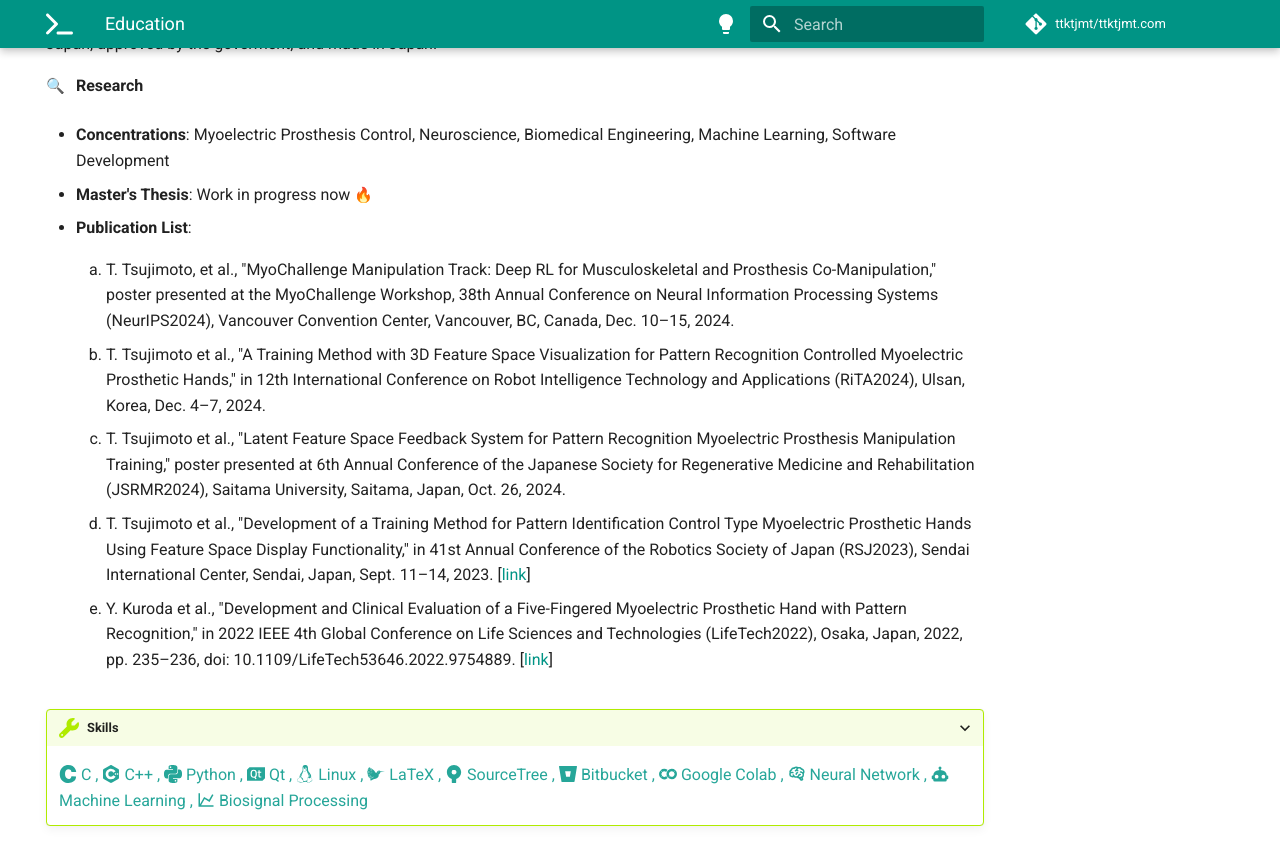
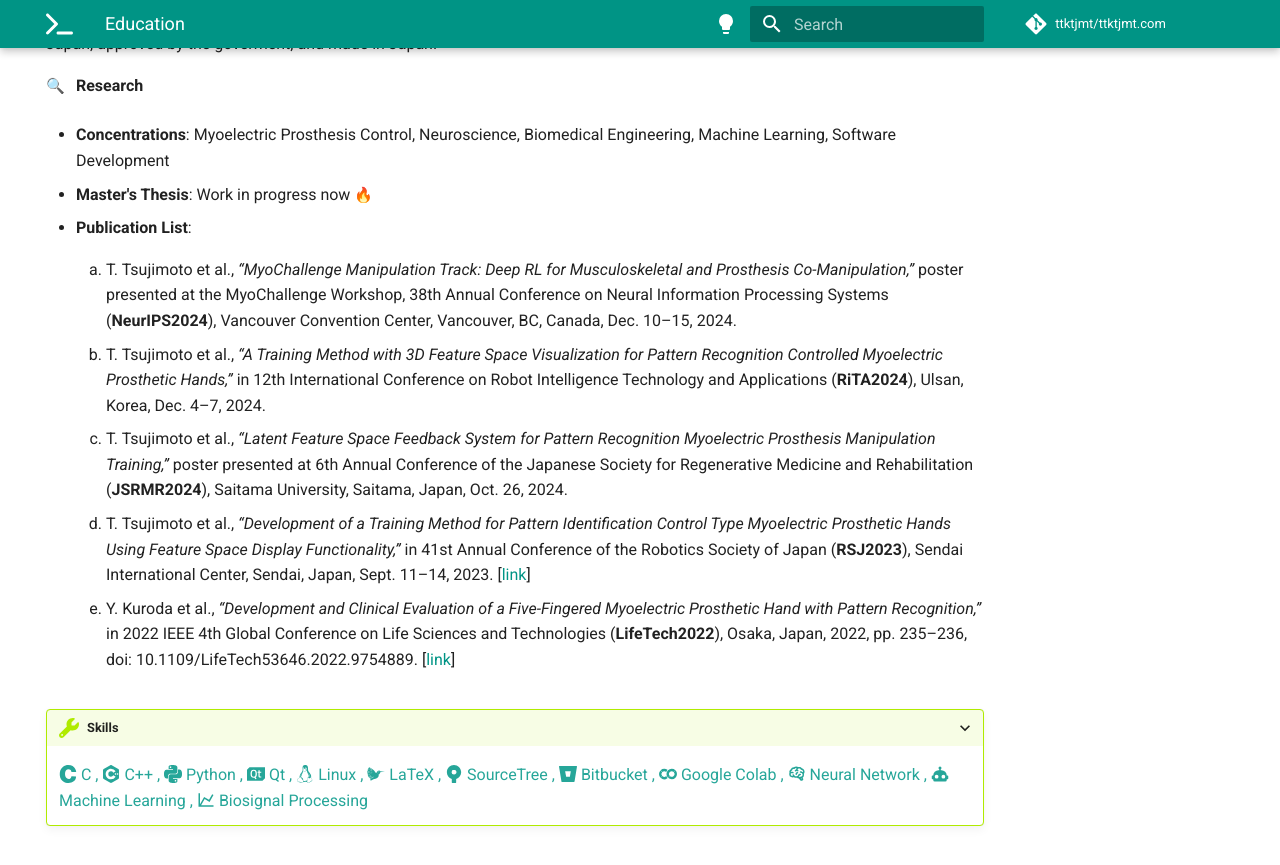
Before and after one commit to ttktjmt/ttktjmt.com, an MkDocs documentation site: the page built from docs/docs/education.md, in a window 1280 px wide and 900 px high, scrolled down 448 px. Shown: the top 865 px of the window. Built offline with MkDocs 1.6.1 and Material for MkDocs 9.7.7, drawn with Linux system fonts in a browser that asks for light colours; emoji names are drawn with the system emoji font; comment, search, counter and statistics services are not loaded.

Commit message:
Edit Publication list

```diff
--- a/docs/docs/education.md
+++ b/docs/docs/education.md
@@ -30,15 +30,15 @@ Our lab successfully commercialized a cyborg prosthetic hand with five independe
 
 * **Publication List**:
 
-    1. T. Tsujimoto, et al., "MyoChallenge Manipulation Track: Deep RL for Musculoskeletal and Prosthesis Co-Manipulation," poster presented at the MyoChallenge Workshop, 38th Annual Conference on Neural Information Processing Systems (NeurIPS2024), Vancouver Convention Center, Vancouver, BC, Canada, Dec. 10–15, 2024.
+    1. T. Tsujimoto et al., _“MyoChallenge Manipulation Track: Deep RL for Musculoskeletal and Prosthesis Co-Manipulation,”_ poster presented at the MyoChallenge Workshop, 38th Annual Conference on Neural Information Processing Systems (**NeurIPS2024**), Vancouver Convention Center, Vancouver, BC, Canada, Dec. 10–15, 2024.
 
-    1. T. Tsujimoto et al., "A Training Method with 3D Feature Space Visualization for Pattern Recognition Controlled Myoelectric Prosthetic Hands," in 12th International Conference on Robot Intelligence Technology and Applications (RiTA2024), Ulsan, Korea, Dec. 4–7, 2024.
+    1. T. Tsujimoto et al., _“A Training Method with 3D Feature Space Visualization for Pattern Recognition Controlled Myoelectric Prosthetic Hands,”_ in 12th International Conference on Robot Intelligence Technology and Applications (**RiTA2024**), Ulsan, Korea, Dec. 4–7, 2024.
 
-    1. T. Tsujimoto et al., "Latent Feature Space Feedback System for Pattern Recognition Myoelectric Prosthesis Manipulation Training," poster presented at 6th Annual Conference of the Japanese Society for Regenerative Medicine and Rehabilitation (JSRMR2024), Saitama University, Saitama, Japan, Oct. 26, 2024.
+    1. T. Tsujimoto et al., _“Latent Feature Space Feedback System for Pattern Recognition Myoelectric Prosthesis Manipulation Training,”_ poster presented at 6th Annual Conference of the Japanese Society for Regenerative Medicine and Rehabilitation (**JSRMR2024**), Saitama University, Saitama, Japan, Oct. 26, 2024.
 
-    1. T. Tsujimoto et al., "Development of a Training Method for Pattern Identification Control Type Myoelectric Prosthetic Hands Using Feature Space Display Functionality," in 41st Annual Conference of the Robotics Society of Japan (RSJ2023), Sendai International Center, Sendai, Japan, Sept. 11–14, 2023. [[link](https://www.tus.ac.jp/ridai/doc/ji/RIJIA01Detail.php?kin=soc&no=183141){:target="_blank"}]
+    1. T. Tsujimoto et al., _“Development of a Training Method for Pattern Identification Control Type Myoelectric Prosthetic Hands Using Feature Space Display Functionality,”_ in 41st Annual Conference of the Robotics Society of Japan (**RSJ2023**), Sendai International Center, Sendai, Japan, Sept. 11–14, 2023. [[link](https://www.tus.ac.jp/ridai/doc/ji/RIJIA01Detail.php?kin=soc&no=183141){:target="_blank"}]
 
-    1. Y. Kuroda et al., "Development and Clinical Evaluation of a Five-Fingered Myoelectric Prosthetic Hand with Pattern Recognition," in 2022 IEEE 4th Global Conference on Life Sciences and Technologies (LifeTech2022), Osaka, Japan, 2022, pp. 235–236, doi: 10.1109/LifeTech53646.2022.9754889. [[link](https://ieeexplore.ieee.org/document/9754889){:target="_blank"}]
+    1. Y. Kuroda et al., _“Development and Clinical Evaluation of a Five-Fingered Myoelectric Prosthetic Hand with Pattern Recognition,”_ in 2022 IEEE 4th Global Conference on Life Sciences and Technologies (**LifeTech2022**), Osaka, Japan, 2022, pp. 235–236, doi: 10.1109/LifeTech53646.2022.9754889. [[link](https://ieeexplore.ieee.org/document/9754889){:target="_blank"}]
 
 ???+ skills
 
```
